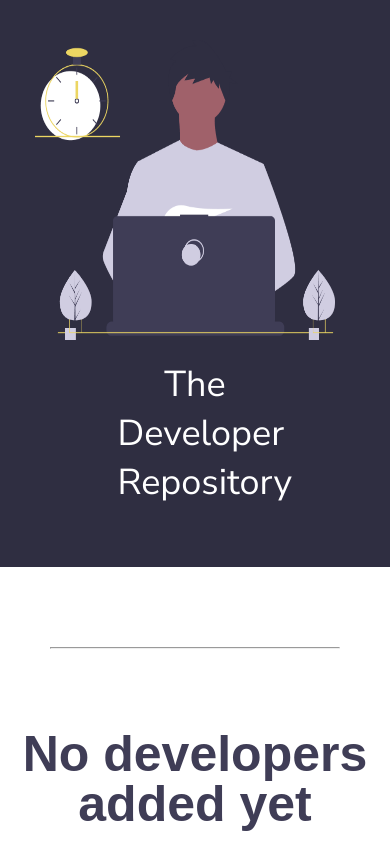
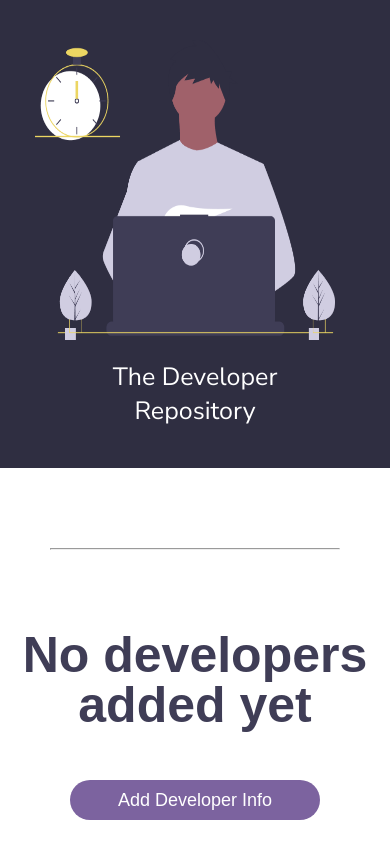
Before and after one commit to sumedha1308/dev-profile, a React (Create React App) app: page / in a window 390 px wide. Shown: the top 844 px of the page. Built offline with nearby package versions, Linux system fonts and the light colour scheme; no server answers.

Commit message:
homepage-heading font size change

```diff
--- a/public/index.html
+++ b/public/index.html
@@ -2,7 +2,7 @@
 <html lang="en">
   <head>
     <meta charset="utf-8" />
-    <link rel="icon" href="%PUBLIC_URL%/favicon.ico" />
+    <link rel="icon" href="../src/resources/header-image.png" />
     <meta name="viewport" content="width=device-width, initial-scale=1" />
     <meta name="theme-color" content="#000000" />
     <meta
--- a/src/components/addDeveloperInfoButton/addDeveloperInfoButton.css
+++ b/src/components/addDeveloperInfoButton/addDeveloperInfoButton.css
@@ -40,7 +40,6 @@
 
   .add-dev-btn {
     background-color: #7c639f;
-    font-size: 14px;
     height: 40px;
     margin-left: auto;
     margin-right: auto;
--- a/src/components/headerImage/headerImage.css
+++ b/src/components/headerImage/headerImage.css
@@ -40,10 +40,9 @@
   }
   /* stylelint-disable-next-line rule-empty-line-before */
   .homepage-header-main-heading {
-      font-size: 36px;
+      font-size: 25px;
       text-align: center;
-      padding: 20px;
-      width: 50%;
+      padding-top: 20px;
   }
 
   .homepage-header-main-img {
```
